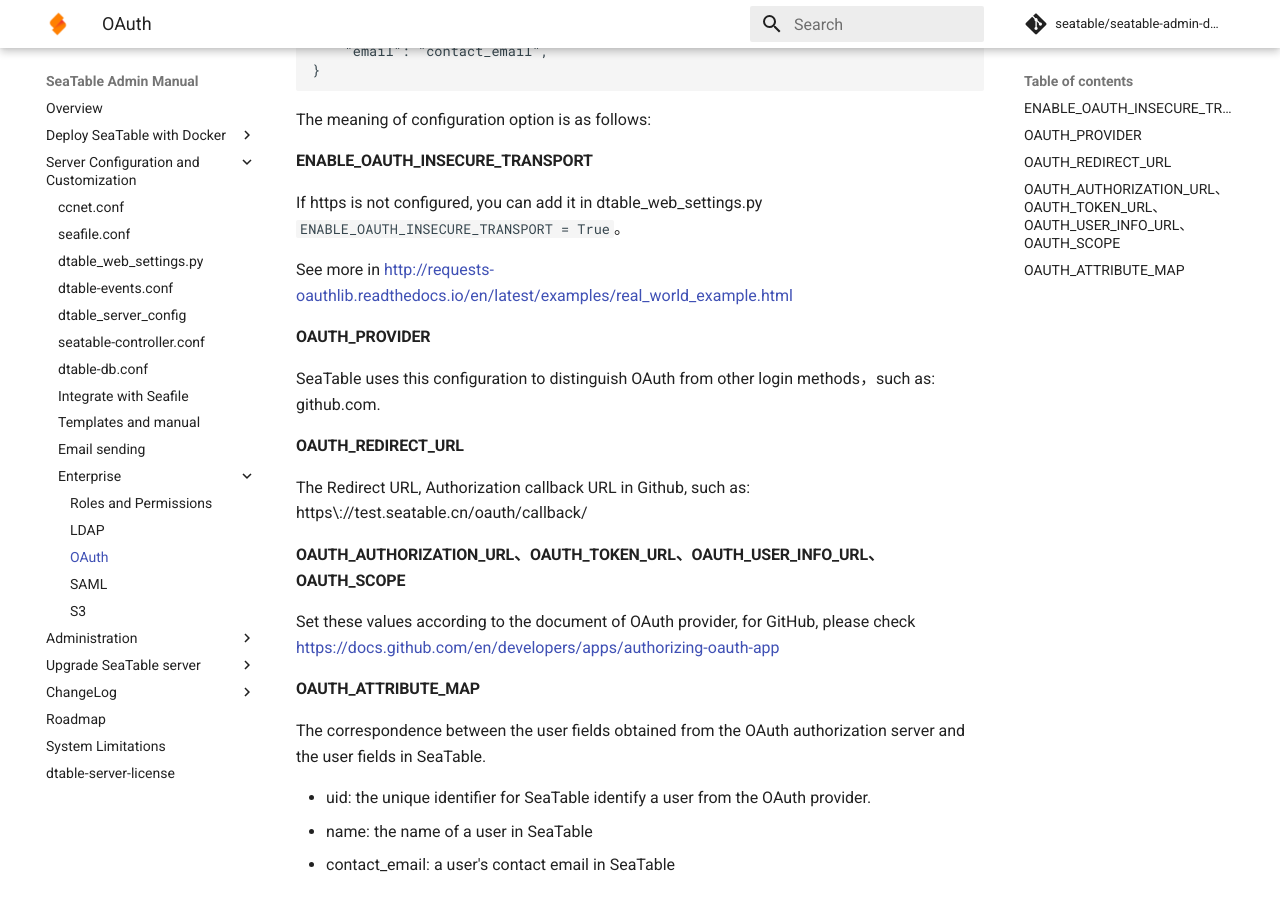
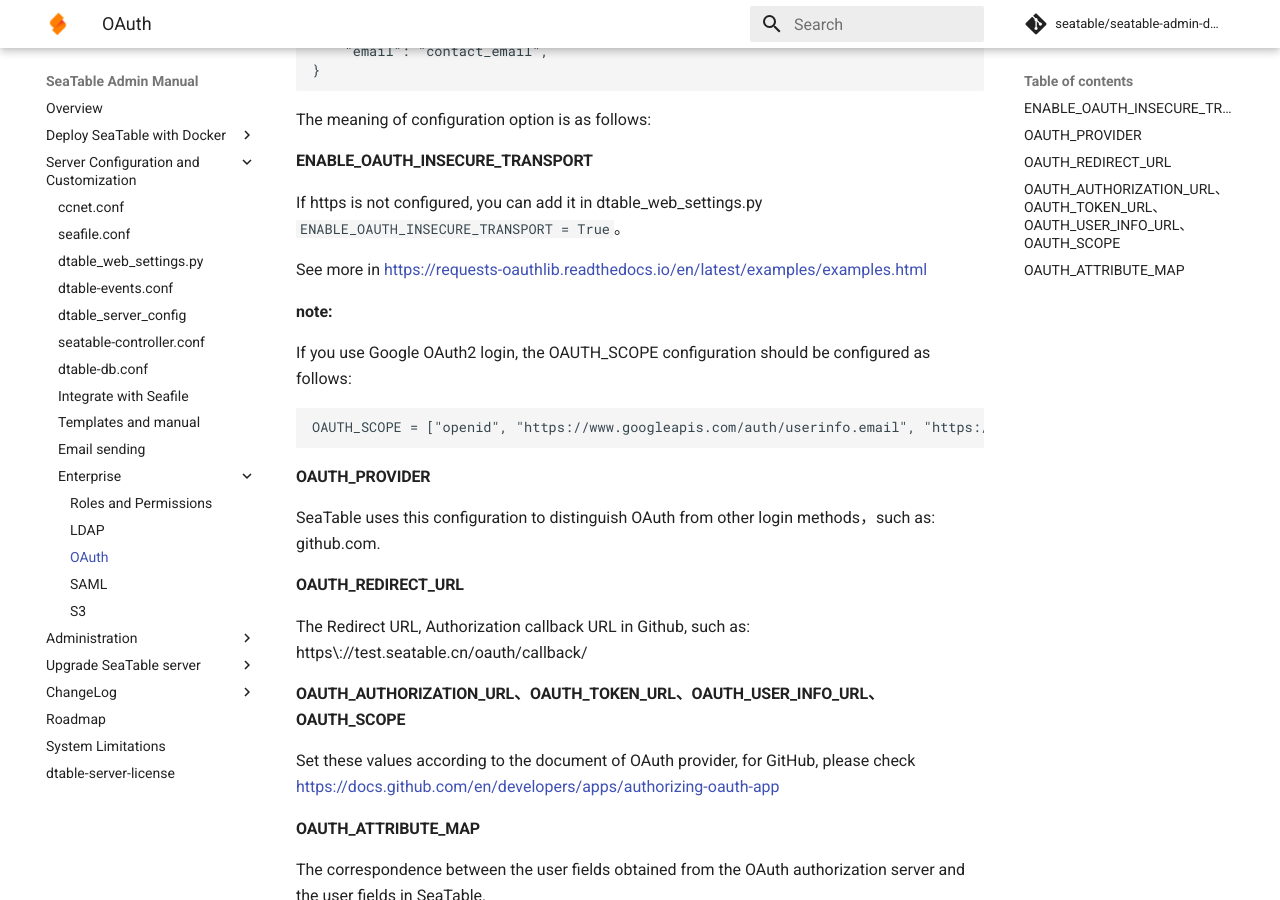
Before and after one commit to seatable/seatable-admin-docs, an MkDocs documentation site: the page built from manual/config/enterprise/oauth.md, in a window 1280 px wide and 900 px high, scrolled down 504 px. Built offline with MkDocs 1.6.1 and Material for MkDocs 9.7.7, drawn with Linux system fonts in a browser that asks for light colours; comment, search, counter and statistics services are not loaded.

Commit message:
modify oauth.md

````diff
--- a/manual/config/enterprise/oauth.md
+++ b/manual/config/enterprise/oauth.md
@@ -29,7 +29,15 @@
 
 If https is not configured, you can add it in dtable_web_settings.py `ENABLE_OAUTH_INSECURE_TRANSPORT = True`。
 
-See more in <http://requests-oauthlib.readthedocs.io/en/latest/examples/real_world_example.html>
+See more in <https://requests-oauthlib.readthedocs.io/en/latest/examples/examples.html>
+
+**note:**
+
+If you use Google OAuth2 login, the OAUTH_SCOPE configuration should be configured as follows:
+```
+OAUTH_SCOPE = ["openid", "https://www.googleapis.com/auth/userinfo.email", "https://www.googleapis.com/auth/userinfo.profile"]
+```
+
 
 #### **OAUTH_PROVIDER**
 
````
